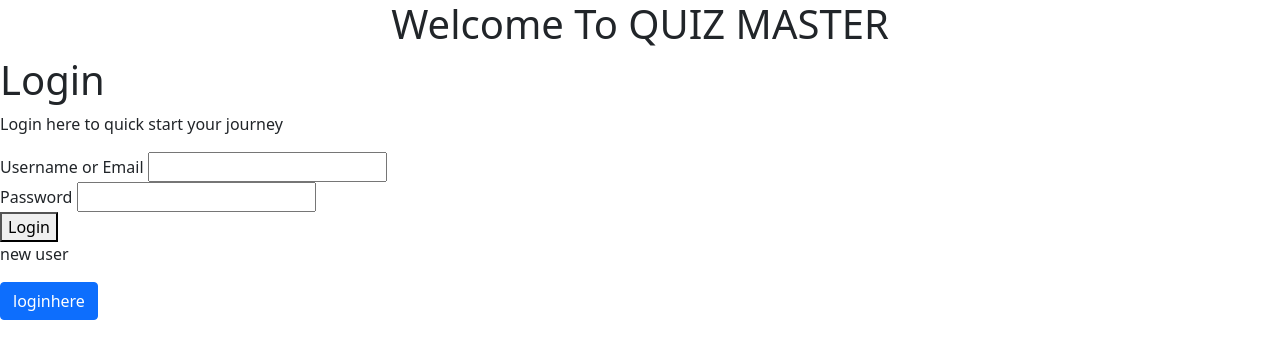
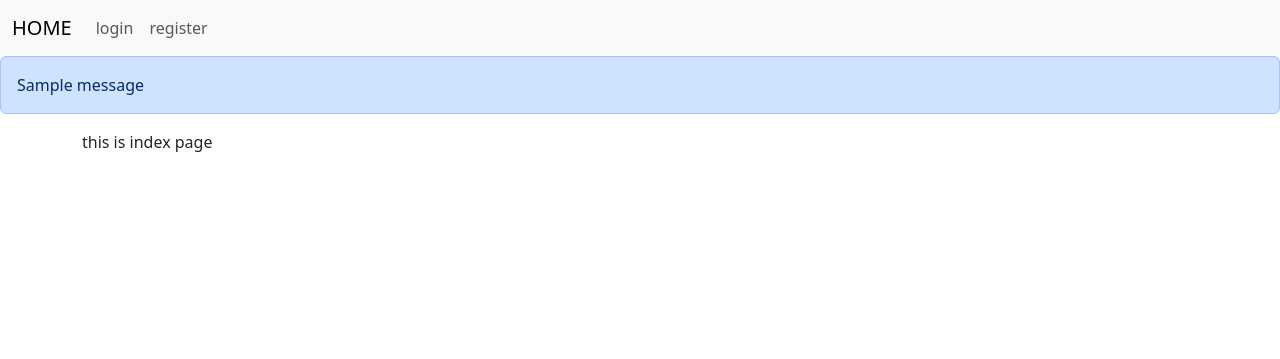
Before and after one commit to 23f3003549/quiz-master-mad1project, a Flask app: page / in a window 1280 px wide. Shown: the top 359 px of the page. Run offline with Flask 3, Linux system fonts and the light colour scheme; tables that the repository leaves empty hold one stand-in row (values such as "Sample post"); one stand-in notice (Sample message) is shown.

Commit message:
flash added

```diff
--- a/config.py
+++ b/config.py
@@ -6,3 +6,5 @@
 app.config['SECRET_KEY'] = os.getenv('SECRET_KEY')
 app.config['SQLALCHEMY_DATABASE_URI'] = os.getenv('SQLALCHEMY_DATABASE_URI')
 app.config['SQLALCHEMY_TRACK_MODIFICATIONS'] = os.getenv('SQLALCHEMY_TRACK_MODIFICATIONS')
+ADMIN_USERNAME="admin"
+ADMIN_PASSWORD="adminpassword@123"
--- a/routes.py
+++ b/routes.py
@@ -1,21 +1,18 @@
-from flask import render_template,request,url_for,flash,redirect
+from flask import render_template,request,url_for,flash,redirect,session
 from app import app
 from datetime import datetime
 from models import db, User,Subject,Quiz,Question,Chapter
 from werkzeug.security import generate_password_hash, check_password_hash
+from config import ADMIN_USERNAME, ADMIN_PASSWORD
 
 @app.route('/')
 def index():
     return render_template('index.html')
-@app.route('/', methods=['POST'])
-def ind_post():
-    username=request.form.get('username')
-    password=request.form.get('password')
-    return "username:"+username+" password:"+ password
-
+# --------------------------------------------------------------------login----------------------------------------------------------------------
 @app.route('/login')
 def login():
     return render_template('login.html')
+
 @app.route('/login', methods=['POST'])
 def login_post():
     username=request.form.get('username')
@@ -23,19 +20,27 @@
 
     if not username or not password:
         flash("Enter username and password")
+        return redirect(url_for('login'))
+
+    if username == ADMIN_USERNAME and password == ADMIN_PASSWORD:
+        return "welcome admin"
 
     user=User.query.filter_by(username=username).first()
 
     if not user:
-        flash('Username does not exists')
+        flash("Username does not exists")
         return redirect(url_for('login'))
     if not check_password_hash(user.passhash, password):
         flash('Incorrect password')
         return redirect(url_for('login'))
 
-    return "Successfully login"
 
 
+    return " User Successfully login"
+
+# ----------------------------------------------------------------login end-------------------------------------------------------------------------
+
+#-----------------------------------------------------------------register--------------------------------------------------------------------------
 @app.route('/register')
 def register():
     return render_template('register.html')
@@ -62,12 +67,9 @@
         flash('Username is already exists')
         return redirect(url_for('register'))
 
-
-
-
     password_hash=generate_password_hash(password)
-
     new_user = User(username=username, passhash=password_hash, fullName=fullname, qualification=qualification, dob=date_object)
     db.session.add(new_user)
     db.session.commit()
     return redirect(url_for('login'))
+# ------------------------------------------------------------------register end-------------------------------------------------------------------------
--- a/templates/index.html
+++ b/templates/index.html
@@ -1,40 +1,9 @@
-<!DOCTYPE html>
-<html lang="en">
-<head>
-    <meta charset="UTF-8">
-    <meta name="viewport" content="width=device-width, initial-scale=1.0">
-    <link href="https://cdn.jsdelivr.net/npm/bootstrap@5.0.2/dist/css/bootstrap.min.css" rel="stylesheet" integrity="sha384-EVSTQN3/azprG1Anm3QDgpJLIm9Nao0Yz1ztcQTwFspd3yD65VohhpuuCOmLASjC" crossorigin="anonymous">
-    <title>Welcome</title>
-</head>
-<body>
-    <h1 style="text-align: center;"> Welcome To QUIZ MASTER</h1>
-    <div>
-        <h1>Login</h1>
-        <p>Login here to quick start your journey</p>
-        <form action=" " class="logform" method="post">
-            <div class="form-group">
-                <label for="username">Username or Email</label>
-                <input type="text" name="username">
-            </div>
-            <div class="form-group">
-                <label for="password">Password</label>
-                <input type="password" name="password">
-            </div>
-            <div style="display: block;" class="form-group">
-                <button type="submit">Login</button>
-                <div><p>new user</p>
-                    <input type="submit" value="loginhere" class="btn btn-primary">
-                </div>
+{% extends 'layout.html' %}
+{% block title %}
+    home
+{% endblock %}
 
-            </div>
+{% block content %}
+this is index page
 
-
-        </form>
-
-
-
-    </div>
-
-    <script src="https://cdn.jsdelivr.net/npm/bootstrap@5.0.2/dist/js/bootstrap.bundle.min.js" integrity="sha384-MrcW6ZMFYlzcLA8Nl+NtUVF0sA7MsXsP1UyJoMp4YLEuNSfAP+JcXn/tWtIaxVXM" crossorigin="anonymous"></script>
-</body>
-</html>
+{% endblock %}
--- a/templates/layout.html
+++ b/templates/layout.html
@@ -20,6 +20,21 @@
     {% endblock %}
 </head>
 <body>
+    {% include 'navbar.html'   %}
+<!-- ---------------------------------------------------------------------flashed message------------------------------------------------------ -->
+{% with messages=get_flashed_messages() %}
+{% if messages %}
+  <ul class=flashes style="padding: 0%;">
+  {% for message in messages %}
+  <div class= "alert alert-primary" role="alert" >
+    {{ message }}
+  </div>
+  {% endfor %}
+  </ul>
+{% endif %}
+{% endwith %}
+<!-- ------------------------------------------------------------------------flashed message end -->
+
     <div class="container">
     {% block content %}
 
--- /dev/null
+++ b/templates/navbar.html
@@ -0,0 +1,19 @@
+<nav class="navbar navbar-expand-lg bg-body-tertiary">
+    <div class="container-fluid">
+      <a class="navbar-brand" href="/">HOME</a>
+      <button class="navbar-toggler" type="button" data-bs-toggle="collapse" data-bs-target="#navbarNav" aria-controls="navbarNav" aria-expanded="false" aria-label="Toggle navigation">
+        <span class="navbar-toggler-icon"></span>
+      </button>
+      <div class="collapse navbar-collapse" id="navbarNav">
+        <ul class="navbar-nav">
+          <li class="nav-item">
+            <a class="nav-link" href="{{ url_for('login')}}">login</a>
+          </li>
+          <li class="nav-item">
+            <a class="nav-link" href="{{ url_for('register') }}">register</a>
+          </li>
+
+        </ul>
+      </div>
+    </div>
+  </nav>
```
